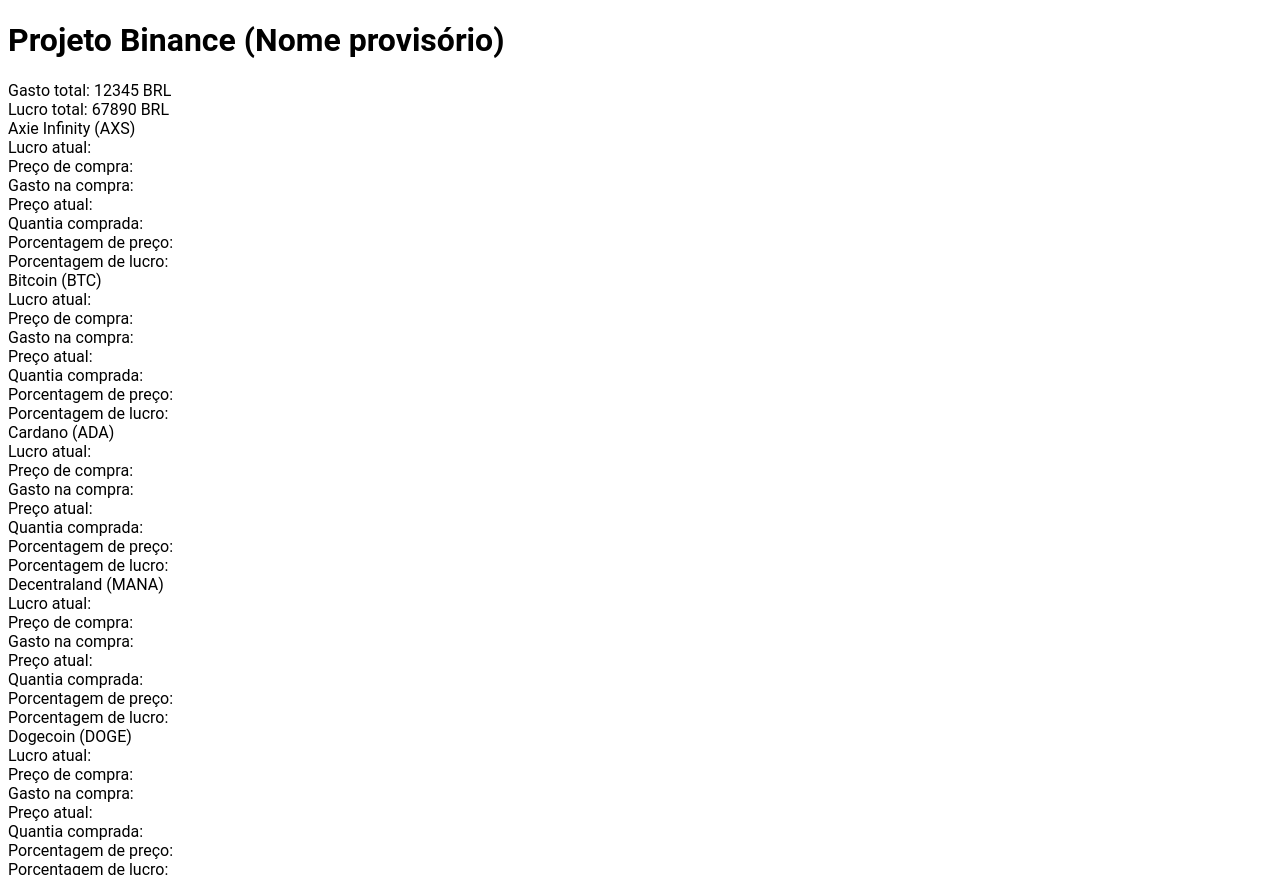
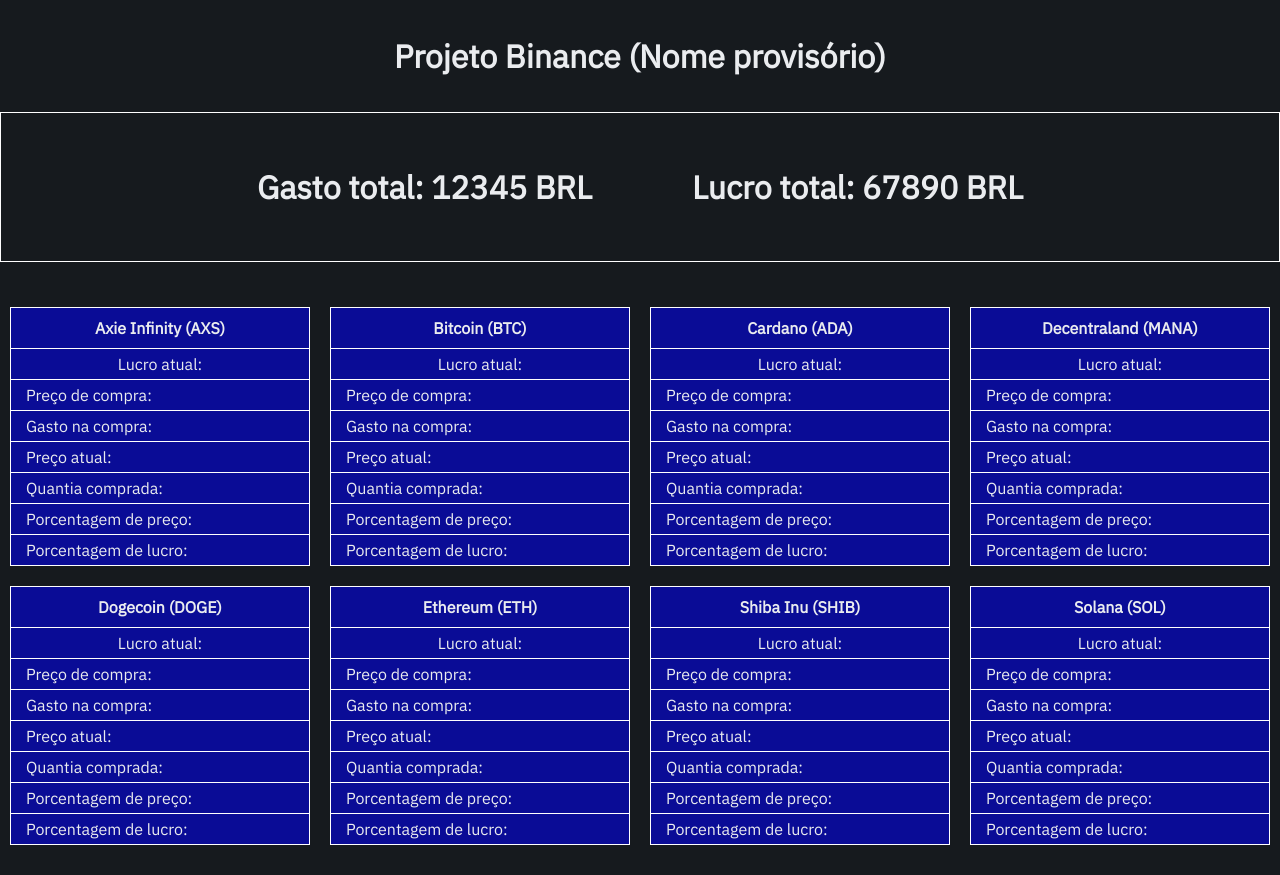
Before and after one commit to riandeoliveira/projeto-binance, a plain HTML site: page index.html in a window 1280 px wide. Shown: the top 875 px of the page. Drawn offline with Linux system fonts and the light colour scheme; no server answers.

Commit message:
Styled layout

```diff
--- a/static/css/style.css
+++ b/static/css/style.css
@@ -1,9 +1,81 @@
 @charset "UTF-8";
+@import url('https://fonts.googleapis.com/css2?family=IBM+Plex+Sans&family=Roboto&display=swap');
 
 * {
     box-sizing: border-box;
+    margin: 0;
+    padding: 0;
+}
+
+:root {
+    --bg-color: #161a1e;
+    --font-color: #eaecef;
+    --profit-color: #0ecb81;
+    --prejudice-color: #f6465d;
+
+    --default-font: 'IBM Plex Sans', sans-serif;
 }
 
 body {
-    font-family: 'Roboto', sans-serif;
+    background-color: var(--bg-color);
+    color: var(--font-color);
+    font-family: var(--default-font);
 }
+
+header {
+    padding: 35px;
+    text-align: center;
+}
+
+.container {
+    display: flex;
+    flex-direction: column;
+    margin: auto;
+    width: 1280px;
+}
+
+.totals {
+    align-items: center;
+    border: 1px solid white;
+    display: flex;
+    font-size: 2em;
+    font-weight: bold;
+    height: 150px;
+    justify-content: center;
+    margin-bottom: 35px;
+}
+
+.totals div {
+    padding: 50px;
+}
+
+.crypto-content {
+    display: flex;
+    flex-wrap: wrap;
+}
+
+.cryptoactives {
+    background-color: rgba(0, 0, 255, 0.534);
+    border: 1px solid white;
+    margin: 10px;
+    width: 300px;
+}
+
+.crypto-names {
+    border-bottom: 1px solid white;
+    font-weight: bold;
+    padding: 10px;
+    text-align: center;
+}
+
+.currentProfits {
+    border-bottom: 1px solid white;
+    padding: 5px;
+    text-align: center;
+}
+
+.crypto-infos div {
+    border-bottom: 1px solid white;
+    padding: 5px;
+    text-indent: 10px;
+}
```
